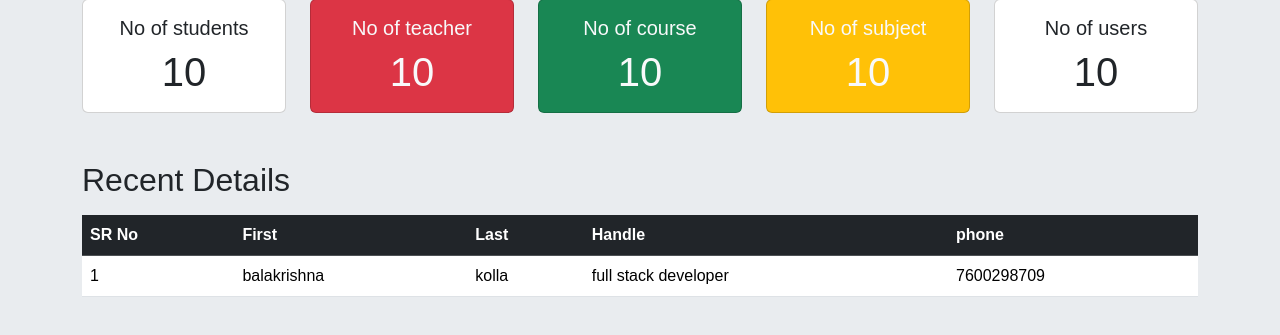
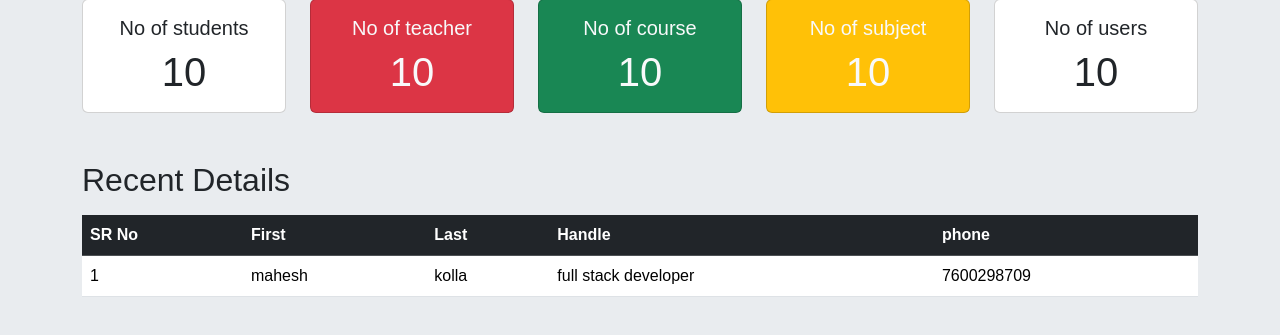
Before and after one commit to VishuRs/attend_project, a PHP site: page /dashboard.php in a window 1280 px wide. Shown: the part 145-480 px from the top of the page. Run offline with PHP 8.4, Linux system fonts and the light colour scheme.

Commit message:
Update dashboard.php

```diff
--- a/admin/dashboard.php
+++ b/admin/dashboard.php
@@ -78,7 +78,7 @@
               <tbody>
                 <tr>
                   <td>1</td>
-                  <td>balakrishna</td>
+                  <td>mahesh</td>
                   <td>kolla</td>
                   <td>full stack developer</td>
                   <td>7600298709</td>
```
